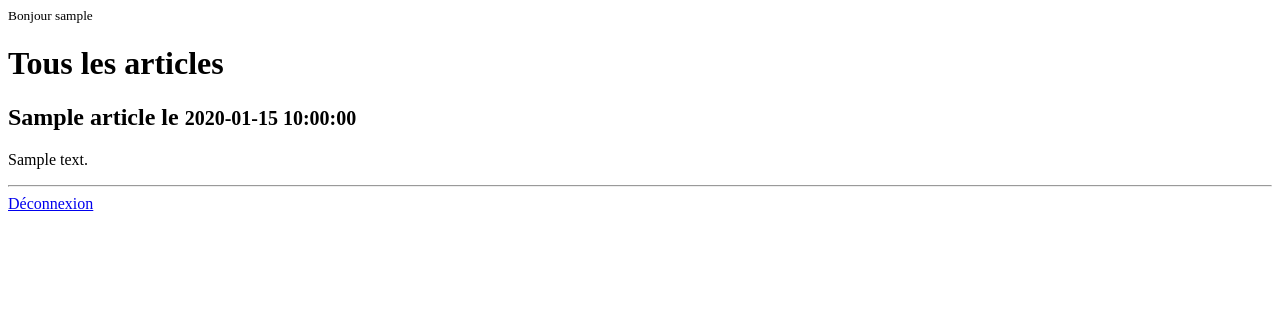
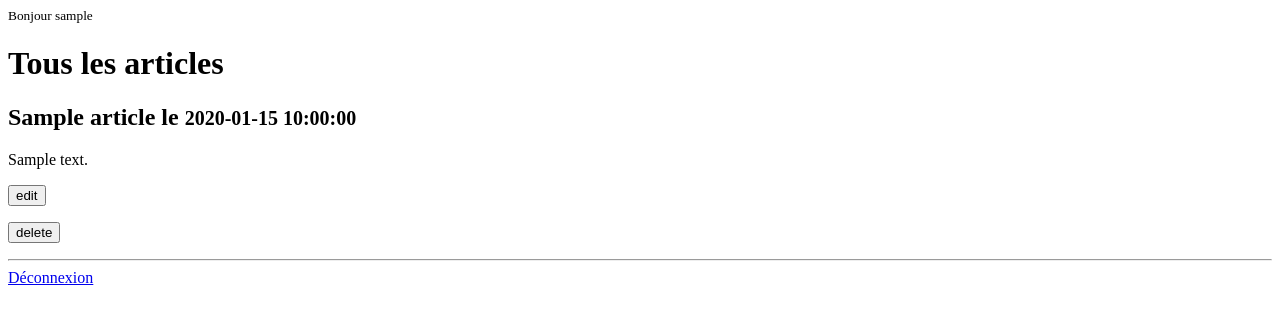
Before and after one commit to M-TTI/Blog_MVC, a PHP site: template view/article_display.php in a window 1280 px wide. Shown: the top 324 px of the page. Run offline with PHP 8.4, Linux system fonts and the light colour scheme; the visitor is signed in with stand-in values (Sample User, id 1); the template is opened without the code that fills it: most values are stand-ins (such as "Sample title", 1, 10 or a date in 2020).

Commit message:
added buttons for edit and delete articles

```diff
--- a/view/article_display.php
+++ b/view/article_display.php
@@ -5,6 +5,16 @@
 <?php foreach($articles as $a) { ?>
     <h2><?= $a->title?> le <small><?= $a->publish_date ?></small></h2>
     <p><?= $a->content ?></p>
+    <?php if ($a->id_user == $_SESSION['user_id']) { ?>
+            <form action="index.php" method="post">
+                <input type="hidden" value="<?= $a->id ?>" name="article_edit_id">
+                <input type="submit" value="edit" name="article_edit_button">
+            </form>
+            <form action="index.php" method="post">
+                <input type="hidden" value="<?= $a->id ?>" name="article_delete_id">
+                <input type="submit" value="delete" name="article_delete_button">
+            </form>
+        <?php }?>
     <hr>
 <?php } ?>
 <a href="index.php?deco">Déconnexion</a>
```
